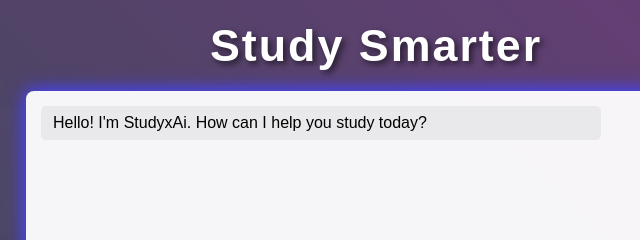
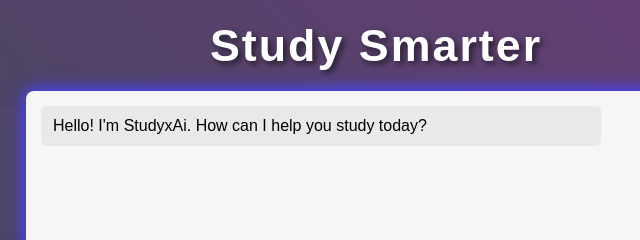
Before and after one commit to coder-user-x/studyxai, a website: page public/index.html in a window 1280 px wide. Shown: the top 240 px of the page, 264-904 px from the left. Drawn offline with Linux system fonts and the light colour scheme.

Commit message:
Update index.html

```diff
--- a/public/index.html
+++ b/public/index.html
@@ -16,7 +16,7 @@
             overflow: hidden; /* Hide moving shapes outside viewport */
             min-height: 100vh; /* Ensure body takes full viewport height */
             display: flex; /* Use flexbox for layout */
-            flex-direction: column; /* Stack children vertically */
+            flex-direction: column; /* Stack children vertically (Title on top, Chat Box below) */
             align-items: center; /* Center children horizontally */
             justify-content: flex-start; /* Align items to the top */
             position: relative; /* Needed for absolute positioning of shapes */
@@ -105,6 +105,7 @@
             z-index: 1; /* Ensure title is above background shapes */
             position: relative; /* Needed for z-index */
             letter-spacing: 2px; /* Add some spacing */
+            /* No flex properties needed here, just takes its natural height */
         }
 
 
@@ -116,14 +117,16 @@
             box-shadow: 0 0 15px rgba(0, 0, 0, 0.3); /* Initial shadow */
             border-radius: 8px;
             overflow: hidden;
-            display: flex;
-            flex-direction: column;
-            /* Adjust height to take remaining vertical space */
-            height: calc(100vh - 120px); /* Total viewport height minus rough space for title+margins */
-            flex-grow: 1; /* Allow it to grow and fill space */
+            display: flex; /* Make container a flex container */
+            flex-direction: column; /* Stack chat box and input area vertically */
+            /* --- REMOVED: height: calc(100vh - 120px); --- */
+            flex-grow: 1; /* ALLOW chat container to grow and take remaining vertical space in the body */
+            min-height: 0; /* Important: Allows flex item to shrink below content size */
             z-index: 1; /* Ensure container is above background shapes */
             position: relative; /* Needed for z-index and glow */
             margin-bottom: 20px; /* Add margin at the bottom */
+            padding: 0; /* Remove padding from container itself if using it on chat-box/input-area */
+
 
             /* Glowing animation */
             animation: glowing-border 4s infinite alternate ease-in-out; /* Longer, smoother glow */
@@ -135,27 +138,30 @@
             100% { box-shadow: 0 0 8px #6a11cb, 0 0 15px #2575fc; border-color: #6a11cb; } /* Back to Purple/Blue glow */
         }
 
-         /* Adjust chat box height calculation within container */
+         /* Chat box (conversation history) */
          .chat-box {
              /* ... previous styles ... */
-             /* Height calculated to leave space for the input area */
-             height: calc(100% - 65px); /* Assuming input area takes about 65px */
-             box-sizing: border-box; /* Include padding in height */
+             /* --- REMOVED: height: calc(100% - 65px); --- */
+             flex-grow: 1; /* ALLOW chat box to grow and fill space inside the chat container */
+             min-height: 0; /* Important: Allows flex item to shrink below content size */
+             box-sizing: border-box; /* Include padding in height/width */
              padding: 15px; /* Ensure padding is applied */
-             overflow-y: auto; /* Keep scrolling */
+             overflow-y: auto; /* Keep scrolling for conversation history */
              background-color: transparent; /* Ensure chat box doesn't hide container background */
          }
 
          /* Style Input Area */
          .input-area {
-             display: flex;
+             display: flex; /* Input area is also a flex container for input field and button */
              padding: 15px;
              border-top: 1px solid #eee;
              background-color: rgba(255, 255, 255, 0.8); /* Slightly transparent background */
+             /* Input area takes only the space it needs, doesn't grow */
+             flex-shrink: 0; /* Prevent it from shrinking if space is limited */
          }
 
          .input-area input[type="text"] {
-             flex-grow: 1;
+             flex-grow: 1; /* Allow input field to grow and fill horizontal space */
              padding: 10px;
              border: 1px solid #ccc;
              border-radius: 5px;
@@ -180,6 +186,7 @@
              font-size: 1em;
              transition: opacity 0.3s ease, transform 0.3s ease; /* Smooth transition */
              outline: none; /* Remove default outline */
+              flex-shrink: 0; /* Prevent button from shrinking */
          }
 
          .input-area button:hover {
@@ -189,6 +196,21 @@
 
          .input-area button:active {
              transform: translateY(0); /* Press down on click */
+         }
+
+         /* Optional: Style for the messages themselves */
+         .message {
+             margin-bottom: 15px; /* Add a bit more space between messages */
+             line-height: 1.5; /* Improve readability */
+             /* ... rest of existing .message styles from style.css ... */
+         }
+         .user-message {
+             /* ... existing user-message styles ... */
+             background-color: #dcf8c6; /* Example from previous style.css */
+         }
+         .ai-message {
+              /* ... existing ai-message styles ... */
+             background-color: #e9e9eb; /* Example from previous style.css */
          }
 
 
```
